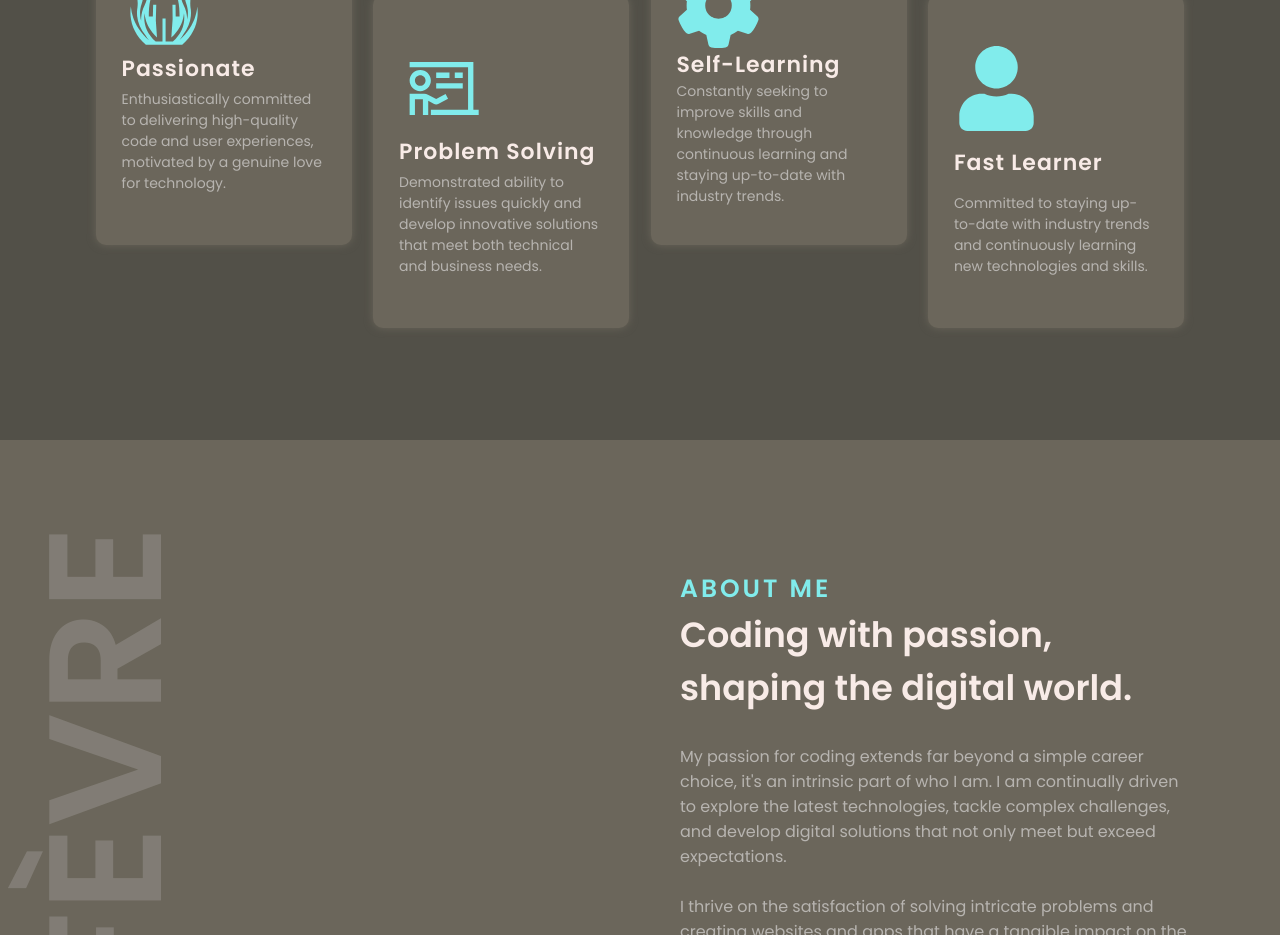
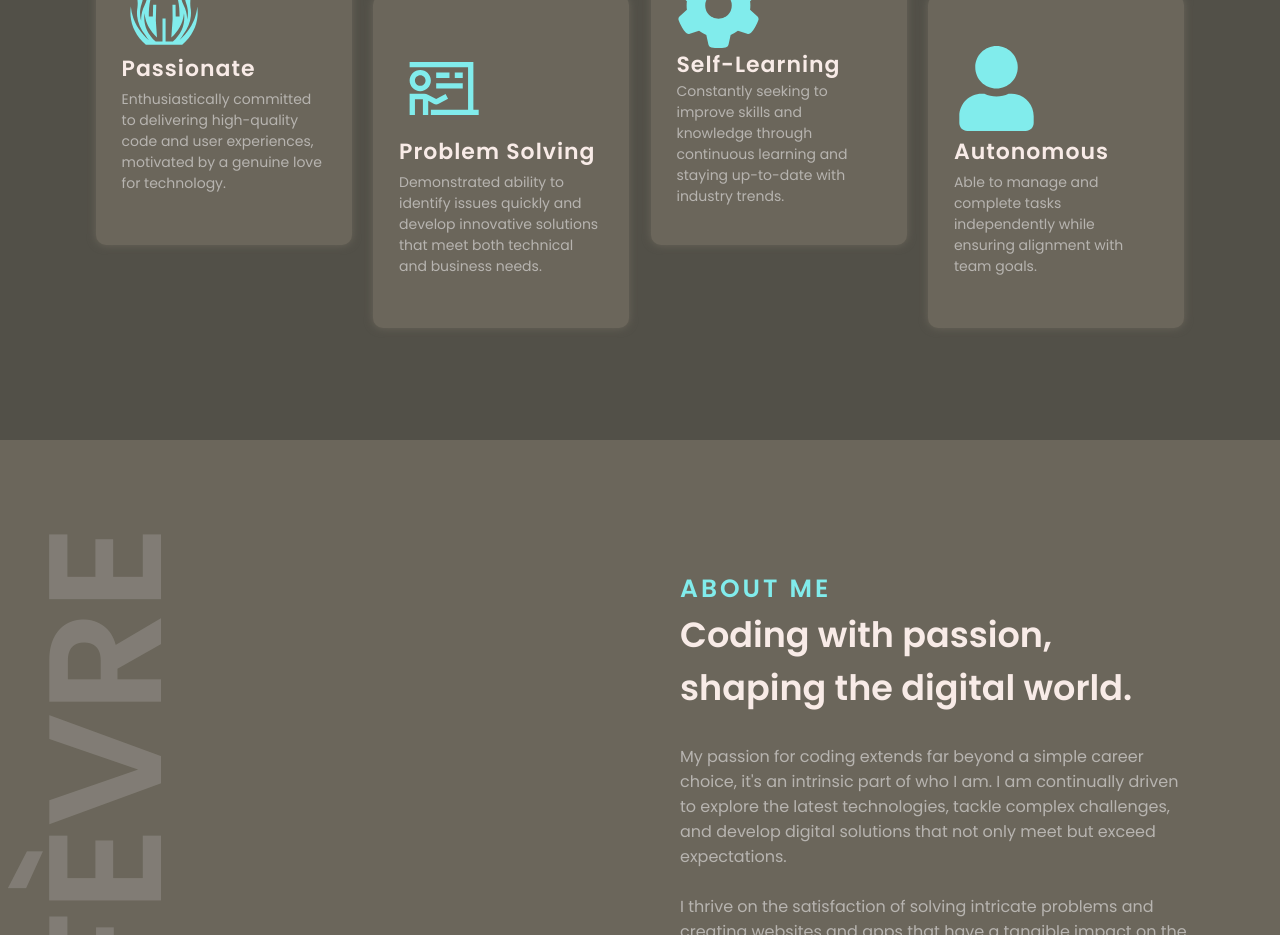
Before and after one commit to robindkns/robindkns.github.io, a React (Create React App) app: page / in a window 1280 px wide. Shown: the part 1000-1935 px from the top of the page. Built offline with nearby package versions, Linux system fonts and the light colour scheme.

Commit message:
fixed text mistake

```diff
--- a/src/components/Softskills/Softskills.jsx
+++ b/src/components/Softskills/Softskills.jsx
@@ -32,8 +32,8 @@ export default function Softskills() {
         {
             id: 4,
             icon: <FaUser />,
-            title: 'Fast Learner',
-            description: 'Committed to staying up-to-date with industry trends and continuously learning new technologies and skills.'
+            title: 'Autonomous',
+            description: 'Able to manage and complete tasks independently while ensuring alignment with team goals.'
         }
     ]);
 
```
Also changed, not shown: 12 other files (tests, documents, lock files or other folders).
